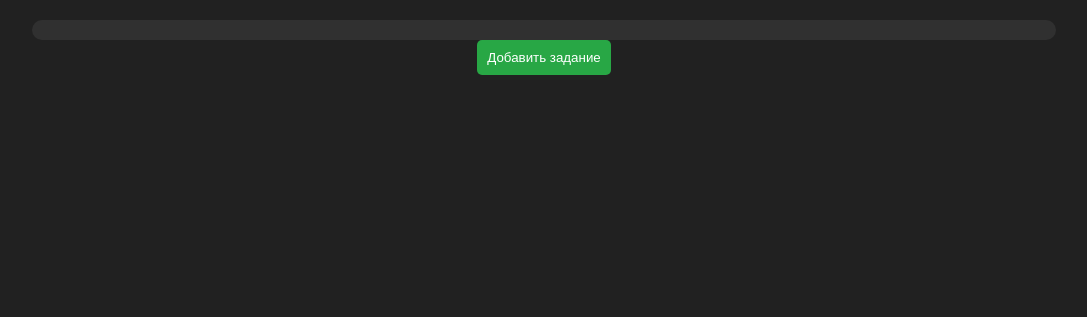
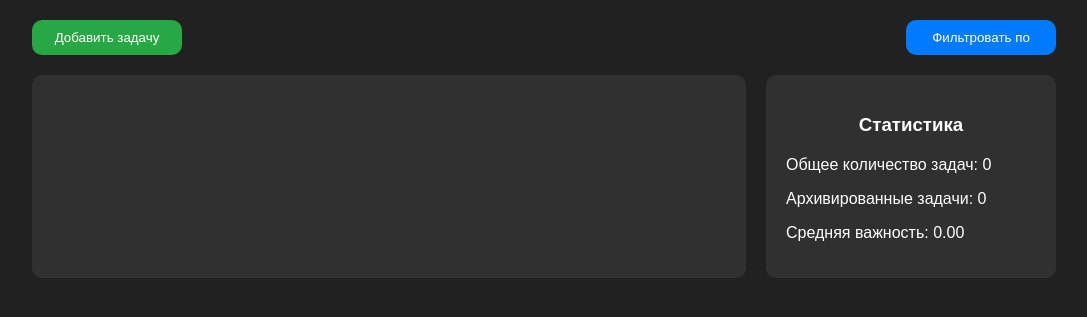
Before and after one commit to utkanos420/fastapi-project, a FastAPI app: page /lol in a window 1280 px wide. Shown: the part 51-368 px from the top of the page, without its empty margins (96-1183 px from the left). Run offline with FastAPI, Linux system fonts and the light colour scheme; data that the repository does not hold is empty.

Commit message:
Немного поработал с вебом, попытался подергать структуру fastapi. Пора подключать alembic и доделывать веб.

```diff
--- a/task-cruds/api_v1/tasks/views.py
+++ b/task-cruds/api_v1/tasks/views.py
@@ -1,6 +1,8 @@
 from fastapi import APIRouter, HTTPException, status, Depends
 
+import sqlalchemy as sa
 from sqlalchemy.ext.asyncio import AsyncSession
+from sqlalchemy.future import select
 
 from core.models import db_helper
 from . import crud
@@ -63,3 +65,8 @@ async def delete_task(
 
 ) -> None:
     await crud.delete_task(session=session, task_in=task)
+
+async def get_task_count(session: AsyncSession):
+    result = await session.execute(select(sa.func.count()).select_from(Task))
+    count = result.scalar()
+    return count
--- a/task-cruds/core/models/db_helper.py
+++ b/task-cruds/core/models/db_helper.py
@@ -1,6 +1,7 @@
 from asyncio import current_task
 
 from sqlalchemy.ext.asyncio import create_async_engine, async_sessionmaker, async_scoped_session, AsyncSession
+from sqlalchemy.future import select
 
 from core.config import settings
 
@@ -41,4 +42,5 @@ class DatabaseHelper:
         await session.close()
 
 
+
 db_helper = DatabaseHelper(url=settings.db_url, echo=settings.db_echo)
--- a/task-cruds/core/models/task.py
+++ b/task-cruds/core/models/task.py
@@ -1,6 +1,6 @@
 from .base import Base
 
-from sqlalchemy import Integer
+from sqlalchemy import Integer, Column, String
 from sqlalchemy.orm import Mapped, mapped_column
 
 
--- a/task-cruds/main.py
+++ b/task-cruds/main.py
@@ -49,4 +49,4 @@ async def get_tasks(request: Request):
 
 
 if __name__ == "__main__":
-    uvicorn.run(app=app, port=2833, log_level="debug")
+    uvicorn.run(app=app, port=2211, log_level="debug")
--- a/task-cruds/web/static/script.js
+++ b/task-cruds/web/static/script.js
@@ -1,5 +1,9 @@
 document.getElementById('add-task').addEventListener('click', function () {
     document.getElementById('task-modal').classList.remove('hidden');
+});
+
+document.getElementById('filter-task').addEventListener('click', function () {
+    alert('Фильтрация пока не доступна.');
 });
 
 document.getElementById('save-task').addEventListener('click', function () {
@@ -59,6 +63,9 @@ document.getElementById('save-task').addEventListener('click', function () {
             });
 
             taskContainer.appendChild(taskElement);
+
+            // Обновляем статистику
+            updateStatistics();
         })
         .catch(error => {
             console.error('Ошибка при добавлении задачи:', error);
@@ -67,11 +74,16 @@ document.getElementById('save-task').addEventListener('click', function () {
     document.getElementById('task-modal').classList.add('hidden');
 });
 
+// Закрытие модального окна добавления задачи
+document.getElementById('close-task-modal').addEventListener('click', function () {
+    document.getElementById('task-modal').classList.add('hidden');
+});
+
 document.getElementById('close-detail').addEventListener('click', function () {
     document.getElementById('task-detail-modal').classList.add('hidden');
 });
 
-// Логика для получения всех задач
+// Логика для получения всех задач и статистики
 document.addEventListener('DOMContentLoaded', function () {
     fetch('/api/v1/tasks')
         .then(response => response.json())
@@ -98,8 +110,27 @@ document.addEventListener('DOMContentLoaded', function () {
 
                 taskContainer.appendChild(taskElement);
             });
+
+            // Обновляем статистику после загрузки задач
+            updateStatistics();
         })
         .catch(error => {
             console.error('Ошибка при запросе:', error);
         });
 });
+
+// Функция для обновления статистики
+function updateStatistics() {
+    fetch('/api/v1/tasks')
+        .then(response => response.json())
+        .then(data => {
+            const totalTasks = data.length;
+            const archivedTasks = data.filter(task => task.is_archived === 1).length;
+            const averageImportance = data.reduce((sum, task) => sum + task.task_importance, 0) / totalTasks || 0;
+
+            // Обновляем отображение статистики
+            document.getElementById('total-tasks').textContent = totalTasks;
+            document.getElementById('archived-tasks').textContent = archivedTasks;
+            document.getElementById('avg-importance').textContent = averageImportance.toFixed(2);
+        });
+}
--- a/task-cruds/web/static/style.css
+++ b/task-cruds/web/static/style.css
@@ -27,9 +27,20 @@ body {
 }
 
 .main-container {
+    display: flex;
+    justify-content: space-between;
     width: 80%;
     margin: 20px auto;
     text-align: center;
+    flex-wrap: wrap;
+}
+
+.button-container {
+    display: flex;
+    justify-content: space-between;
+    width: 100%;
+    margin-bottom: 20px;
+    text-align: left;
 }
 
 .task-container {
@@ -40,6 +51,21 @@ body {
     padding: 10px;
     background-color: #303030;
     border-radius: 10px;
+    flex: 1;
+}
+
+.statistics-container {
+    background-color: #303030;
+    border-radius: 10px;
+    padding: 20px;
+    margin-left: 20px;
+    width: 250px;
+    text-align: left;
+}
+
+.statistics-container h3 {
+    margin-bottom: 20px;
+    text-align: center;
 }
 
 .task {
@@ -48,10 +74,24 @@ body {
     text-align: center;
     min-width: 100px;
     max-width: 150px;
-    flex: 1 1 calc(20% - 10px);
+    flex: 1;
     background: #1e1e1e;
     color: white;
     cursor: pointer;
+}
+
+.add-task {
+    background: #28a745;
+    color: white;
+    cursor: pointer;
+    width: 48%;
+}
+
+.filter-task {
+    background: #007bff;
+    color: white;
+    cursor: pointer;
+    width: 48%;
 }
 
 button {
@@ -83,6 +123,7 @@ button {
     background: #333;
     padding: 20px;
     border-radius: 5px;
+    position: relative;
 }
 
 input[type="text"],
@@ -106,3 +147,15 @@ input[type="date"]:focus {
     outline: none;
     border-color: #28a745;
 }
+
+.close-btn {
+    position: absolute;
+    top: 10px;
+    right: 10px;
+    background-color: #d9534f;
+    color: white;
+    padding: 8px;
+    border: none;
+    border-radius: 50%;
+    cursor: pointer;
+}
--- a/task-cruds/web/templates/index.html
+++ b/task-cruds/web/templates/index.html
@@ -17,12 +17,28 @@
         </nav>
     </header>
     <div class="main-container">
-        <div class="task-container"></div>
-        <button id="add-task">Добавить задание</button>
+        <!-- Контейнер кнопок -->
+        <div class="button-container">
+            <button id="add-task" class="task add-task">Добавить задачу</button>
+            <button id="filter-task" class="task filter-task">Фильтровать по</button>
+        </div>
+
+        <div class="task-container">
+            <!-- Сюда будут добавляться задачи -->
+        </div>
+
+        <div class="statistics-container">
+            <h3>Статистика</h3>
+            <p>Общее количество задач: <span id="total-tasks">0</span></p>
+            <p>Архивированные задачи: <span id="archived-tasks">0</span></p>
+            <p>Средняя важность: <span id="avg-importance">0</span></p>
+        </div>
     </div>
 
+    <!-- Модальные окна для добавления задачи и детальной информации -->
     <div id="task-modal" class="modal hidden">
         <div class="modal-content">
+            <button id="close-task-modal" class="close-btn">Закрыть</button>
             <input type="text" id="task-title" placeholder="Название задачи" maxlength="15">
             <textarea id="task-desc" placeholder="Текст задачи" maxlength="500"></textarea>
 
```
